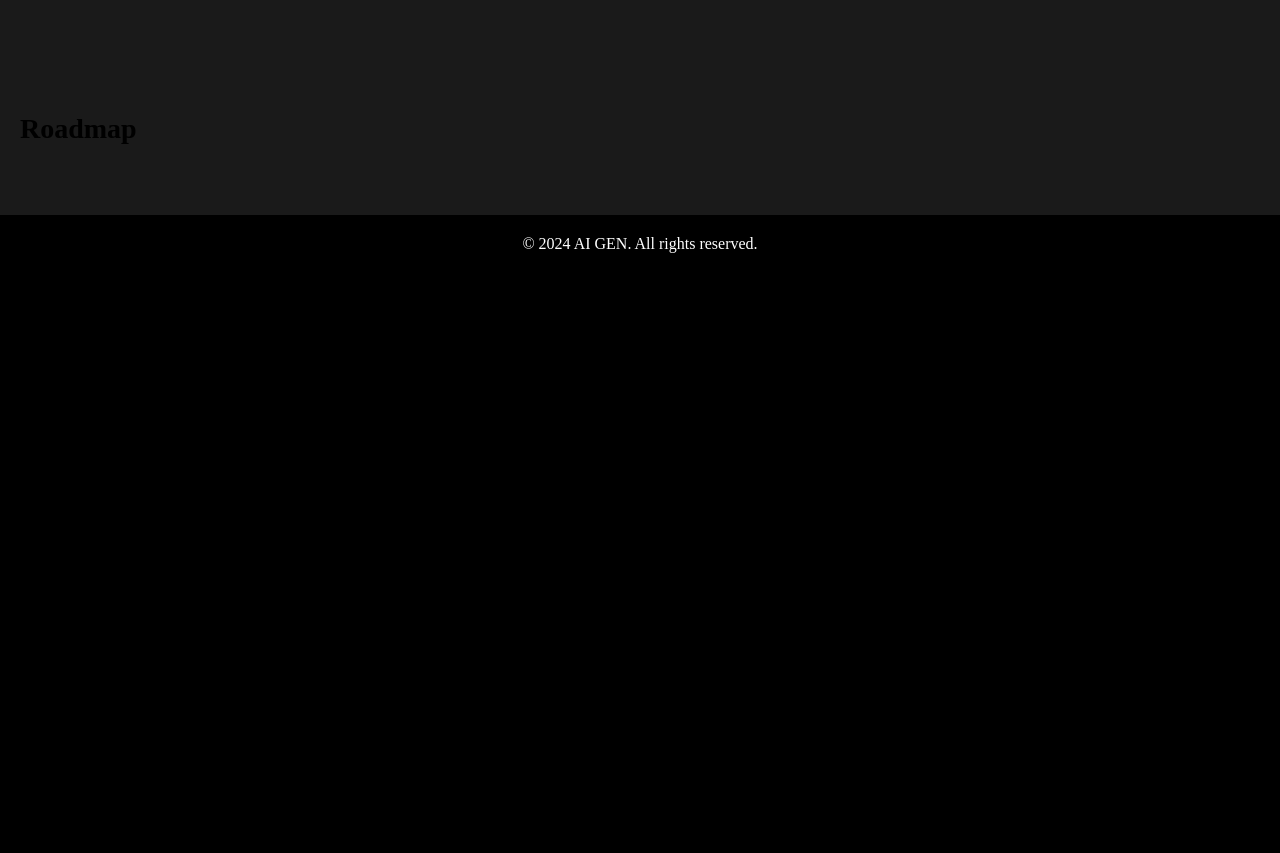
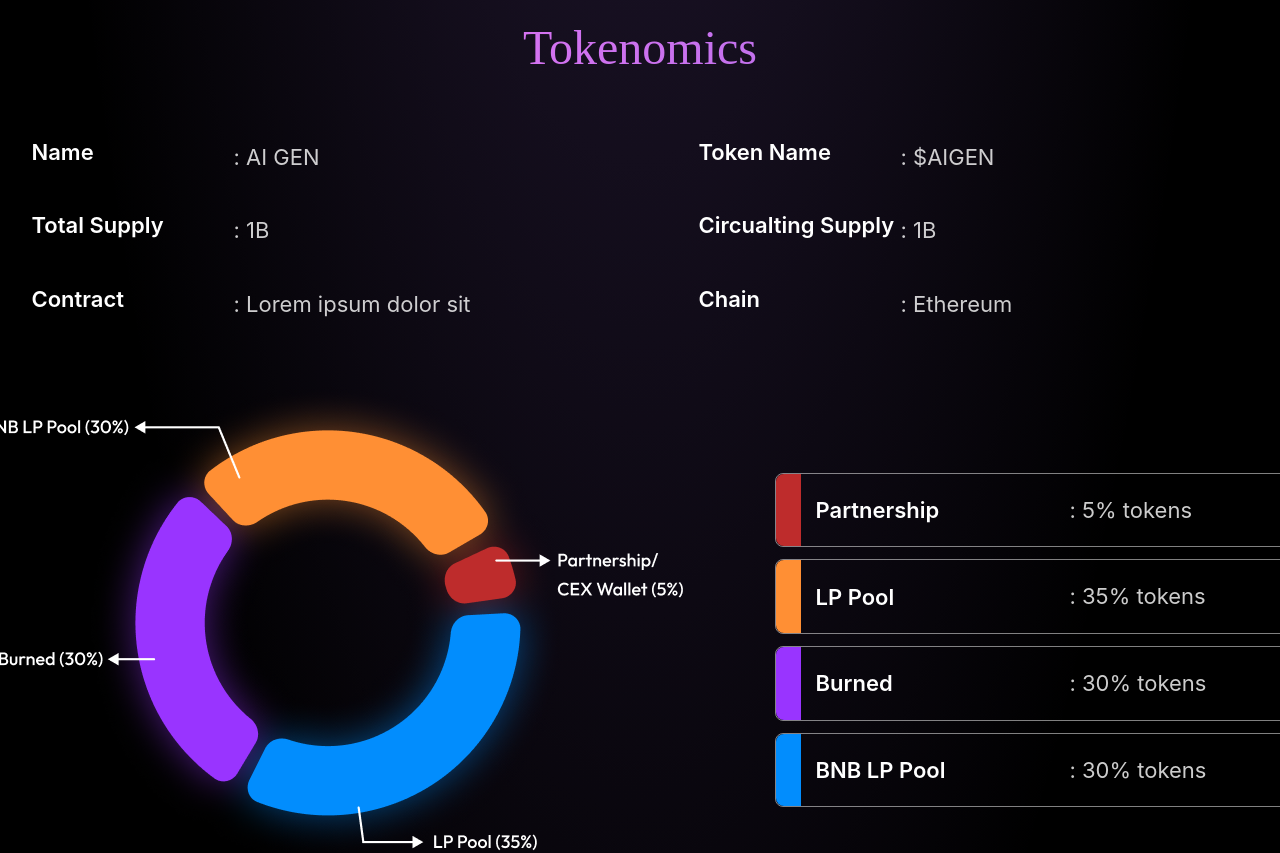
Before and after one commit to Adarsh-ch/AdarshChaturvedi-FrontendDeveloper, a React (Vite) app: page / in a window 1280 px wide. Shown: the part 4320-5173 px from the top of the page. Before the commit the page ends 4593 px from the top, so only its background shows below. Built offline with nearby package versions, Linux system fonts and the light colour scheme.

Commit message:
Last 2 sections left

```diff
--- a/src/App.jsx
+++ b/src/App.jsx
@@ -3,11 +3,12 @@
 import HeroSection from './components/HeroSection';
 import HowItWorks from './components/ HowItWorks';
 import Tokenomics from './components/Tokenomics';
-import Roadmap from './components/Roadmap';
+
 import Footer from './components/Footer';
 import HeroSection2 from './components/HeroSection2';
 import Scroll from './components/Scroll';
 import Outfit from './components/Outfit';
+import Roadmap from './components/Roadmap';
 
 const App = () => {
   return (
@@ -20,7 +21,7 @@
       <Scroll/>
       <Outfit/>
       <Tokenomics />
-      <Roadmap />
+      <Roadmap/>
       <Footer />
     </div>
   );
--- a/src/components/Roadmap.jsx
+++ b/src/components/Roadmap.jsx
@@ -1,12 +1,41 @@
-import React from 'react';
+import React from 'react'
 
 const Roadmap = () => {
   return (
     <section className="roadmap">
-      <h2>Roadmap</h2>
-      {/* Add the content here */}
-    </section>
-  );
-};
+    <h1>Roadmap</h1>
+   <div className="roadmap-inner">
+    <div>
+        <h2>PHASE1</h2>
+        <p></p>
+        <p></p>
+        <p></p>
+        <p></p>
+    </div>
+    <img src="" alt="" />
+   </div>
+   <div className="roadmap-inner">
+   <div>
+        <h2>PHASE2</h2>
+        <p></p>
+        <p></p>
+        <p></p>
+        <p></p>
+    </div>
+    <img src="" alt="" />
+   </div>
+   <div className="roadmap-inner">
+   <div>
+        <h2>PHASE3</h2>
+        <p></p>
+        <p></p>
+        <p></p>
 
-export default Roadmap;
+    </div>
+    <img src="" alt="" />
+   </div>
+  </section>
+  )
+}
+
+export default Roadmap
--- a/src/components/Tokenomics.jsx
+++ b/src/components/Tokenomics.jsx
@@ -1,11 +1,35 @@
 import React from 'react';
+import Donut from '../assets/images/personalities/Donut.png';
 
 const Tokenomics = () => {
   return (
+    <>
     <section className="tokenomics">
       <h2>Tokenomics</h2>
-      {/* Add the content here */}
+      <div className='tokenomics-1'>
+      <div className='tokenomics-1_div1'>
+        <div><span id='span1'>Name</span><span>: AI GEN</span></div>
+        <div><span id='span1'>Total Supply</span><span>: 1B</span></div>
+        <div><span id='span1'>Contract</span> <span>: Lorem ipsum dolor sit </span></div>
+      </div>
+      <div className='tokenomics-1_div2'>
+      <div><span>Token Name</span> <span>: $AIGEN</span></div>
+        <div><span>Circualting Supply</span><span>: 1B</span></div>
+        <div><span>Chain</span><span>: Ethereum</span></div>
+      </div>
+      </div>
+      <div className='tokenomics-2'>
+      <img src={Donut} alt="Donut" />
+      <div className='tokenomics-2_inner'>
+       <div><span></span> <div><span>Partnership</span><span>: 5% tokens</span></div></div>
+        <div><span></span><div><span>LP Pool</span><span>: 35% tokens</span></div></div>
+        <div><span></span><div><span>Burned</span><span>: 30% tokens</span></div></div>
+        <div><span></span><div><span>BNB LP Pool</span><span>: 30% tokens</span></div></div>
+      </div>
+      </div>
     </section>
+
+    </>
   );
 };
 
--- a/src/index.css
+++ b/src/index.css
@@ -332,8 +332,8 @@
 /* outfit */
 
 .outfit{
-  padding: 96px 64px;
-  width: 100%;
+  padding: 96px;
+  width: auto;
   max-width: 1586px;
   margin: auto;
   margin-top: 152px;
@@ -350,6 +350,7 @@
   display: flex;
   gap: 32px;
 }
+
 .outfit-1>img:nth-of-type(1){
   width: 525px;
  height: 528px;
@@ -374,19 +375,173 @@
 }
 /* Tokenomics Styles */
 .tokenomics {
-  padding: 50px 20px;
-  background-color: #1a1a1a;
+width: 100%;
+height: auto;
+margin: auto;
+max-width: 1586px;
+margin-top: 152px;
+
 }
 
 .tokenomics h2 {
-  font-size: 28px;
-  margin-bottom: 20px;
+  font-family: Outfit;
+  font-size: 48px;
+  font-weight: 400;
+  line-height: 64px;
+  text-align: center;
+  background: linear-gradient(90deg, #FA75F8 0%, #9E6EE6 100%);
+  background-clip: text;
+  color: transparent;
+  margin-top: 40px;
+
+}
+.tokenomics-1{
+  color: #FFFFFF;
+  display: flex;
+  align-items: center;
+  justify-content: center;
+  gap: 77px;
+
+}
+.tokenomics-1_div1 div span:nth-of-type(1){
+
+  font-family: Inter;
+font-size: 22px;
+font-weight: 600;
+line-height: 16px;
+text-align: left;
+width: 202px;
+}
+.tokenomics-1_div1 div span:nth-of-type(2){
+  font-family: Inter;
+font-size: 22px;
+font-weight: 400;
+line-height: 26.63px;
+text-align: left;
+color: #FFFFFFCC;
+width: 259px;
+}
+.tokenomics-1_div2 div span:nth-of-type(1){
+
+  font-family: Inter;
+font-size: 22px;
+font-weight: 600;
+line-height: 16px;
+text-align: left;
+width: 202px;
+}
+.tokenomics-1_div2 div span:nth-of-type(2){
+  font-family: Inter;
+font-size: 22px;
+font-weight: 400;
+line-height: 26.63px;
+text-align: left;
+color: #FFFFFFCC;
+width: 259px;
 }
 
+.tokenomics-1_div1>div{
+
+  display: flex;
+ padding: 23.5px 20px;
+ width: 550px;
+}
+.tokenomics-1_div2>div{
+
+  display: flex;
+ padding: 23.5px 20px;
+ width: 550px;
+}
+.tokenomics-2{
+  margin-top: 44px;
+  display: flex;
+  align-items: center;
+  justify-content: center;
+  gap: 92px;
+}
+.tokenomics-2 img{
+/* height: 450px; */
+
+}
+.tokenomics-2_inner{
+  display: flex;
+  flex-direction: column;
+  gap: 12px;
+
+}
+.tokenomics-2_inner>div{
+  width: 520px;
+  /* background-color: #FACC69; */
+  border: 1px solid #FFFFFF80;
+  display: flex;
+  border-radius: 8px;
+}
+.tokenomics-2_inner>div:nth-of-type(1)>span{
+  background: #BE2C2C;
+  width: 25px;
+  border-top-left-radius: 8px;
+  border-bottom-left-radius: 8px;
+}
+.tokenomics-2_inner>div:nth-of-type(2)>span{
+  background: #FF8F34;
+  width: 25px;
+  border-top-left-radius: 8px;
+  border-bottom-left-radius: 8px;
+}
+.tokenomics-2_inner>div:nth-of-type(3)>span{
+  background: #9934FF;
+  width: 25px;
+  border-top-left-radius: 8px;
+  border-bottom-left-radius: 8px;
+}
+.tokenomics-2_inner>div:nth-of-type(4)>span{
+  background: #028DFD;
+  width: 25px;
+  border-top-left-radius: 8px;
+  border-bottom-left-radius: 8px;
+}
+.tokenomics-2_inner>div>div{
+  display: flex;
+  align-items: center;
+   padding: 23px 15px;
+}
+.tokenomics-2_inner>div>div>span:nth-of-type(1){
+  font-family: Inter;
+font-size: 22px;
+font-weight: 600;
+line-height: 16px;
+text-align: left;
+color: #FFFFFF;
+width: 254px;
+}
+.tokenomics-2_inner>div>div>span:nth-of-type(2){
+  font-family: Inter;
+  font-size: 22px;
+  font-weight: 400;
+  line-height: 26.63px;
+  text-align: left;
+  color: #FFFFFFCC;
+
+}
 /* Roadmap Styles */
 .roadmap {
-  padding: 50px 20px;
-  background-color: #1a1a1a;
+ width: auto;
+ max-width: 1586px;
+ margin: auto;
+ margin-top: 152px;
+
+
+}
+.roadmap>h1{
+  font-family: Outfit;
+  font-size: 48px;
+  font-weight: 400;
+  line-height: 64px;
+  text-align: center;
+  background: linear-gradient(90deg, #FA75F8 0%, #9E6EE6 100%);
+
+  background-clip: text;
+  color: transparent;
 }
 
 .roadmap h2 {
```
Also changed, not shown: src/assets/images/personalities/Donut.png (added).
